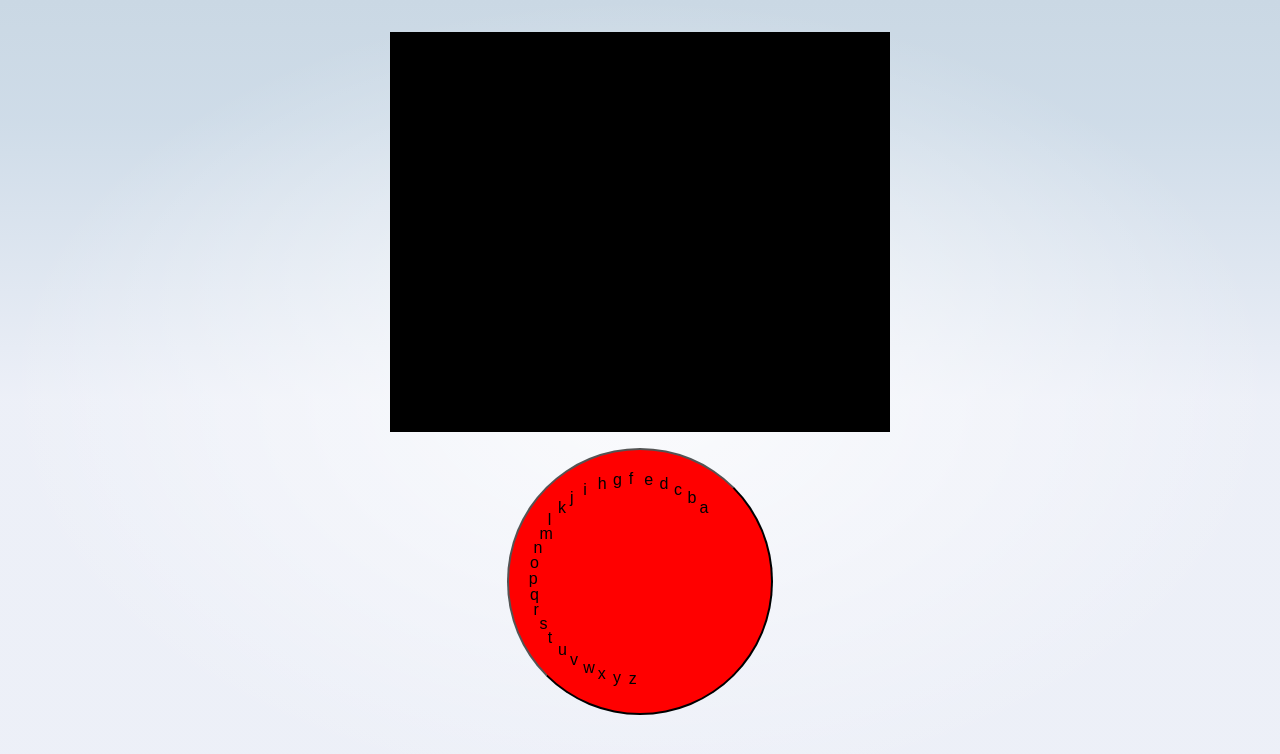
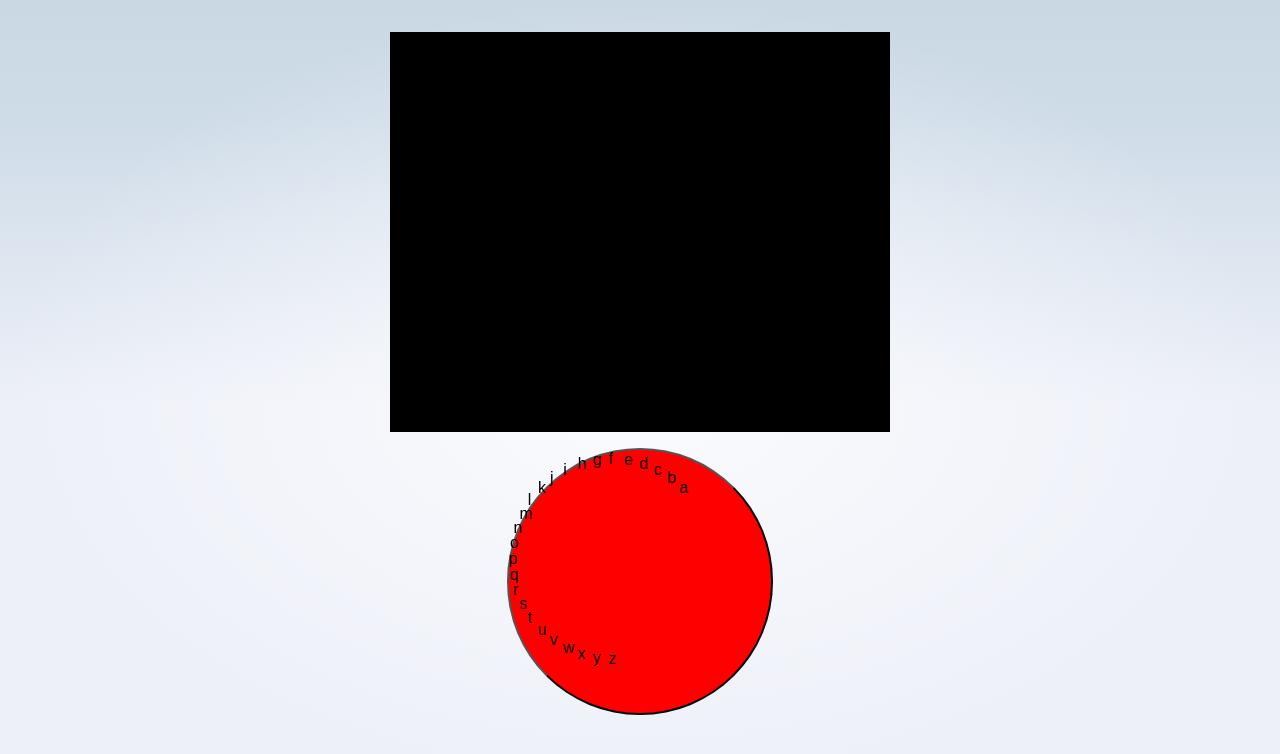
Before and after one commit to CatalinBucuresteanu/Keyboard, a SvelteKit app: page / in a window 1280 px wide. Shown: the top 754 px of the page. Built offline with nearby package versions, Linux system fonts and the light colour scheme.

Commit message:
Paremeterized the width, transformed the alphabet into a variable, used binding istead of query selector,transformed length into a varaible that can be used into both functions

```diff
--- a/src/routes/+page.svelte
+++ b/src/routes/+page.svelte
@@ -5,23 +5,20 @@
 	import { MediaQuery } from "svelte/reactivity";
 
 	import type { ActionData, PageData } from "./$types";
-    // this line is causig an error import { ComSpec } from "$env/static/private";
 
 	interface Props {
 		data: PageData;
 		form: ActionData;
 	}
-	let { data, form = $bindable() }: Props = $props();
+	let { width=200,data, form = $bindable() }: Props = $props();
 
 	/** The current guess */
 	let currentGuess = $state("");
 
 	let shift = $state(false);
 	let capslock = $state(false);
-
-	function update(letter:string) {
-
-		var key =letter;
+	function update(letter: string) {
+		var key = letter;
 
 		if (key === " ") {
 			key = "\u00A0";
@@ -39,53 +36,59 @@
 			shift = false;
 		}
 	}
-
+     let elem;
 	function click(event: MouseEvent) {
 		event.preventDefault();
-		let elem=document.querySelector(".circle");
-		let rect=elem.getBoundingClientRect();
-		let centerX=rect.left+rect.width/2;
-		let centerY=rect.top+rect.height/2;
-		let r=Math.sqrt(((event.clientX-centerX)*(event.clientX-centerX))+((event.clientY-centerY)*(event.clientY-centerY)));
-		let theta=Math.atan2(event.clientY-centerY,event.clientX-centerX);
-		let Quadrant_size=(2*Math.PI)/40;
-		if(theta<0) theta+=2*Math.PI;
-        let Letter_index=Math.floor(theta/Quadrant_size);
-	    if(Letter_index<=34&&Letter_index>=10)
-		 console.log(Letter_index)
+		let rect = elem.getBoundingClientRect();
+		let centerX = rect.left + rect.width / 2;
+		let centerY = rect.top + rect.height / 2;
+		let r = Math.sqrt(
+			(event.clientX - centerX) * (event.clientX - centerX) +
+				(event.clientY - centerY) * (event.clientY - centerY),
+		);
+		let theta = Math.atan2(
+			event.clientY - centerY,
+			event.clientX - centerX,
+		);
+		let Quadrant_size = (2 * Math.PI) / 40;
+		if (theta < 0) theta += 2 * Math.PI;
+		let Letter_index = Math.floor(theta / Quadrant_size);
+		if (Letter_index <= 34 && Letter_index >= 10) console.log(Letter_index);
 	}
-function update1(letter:string){
+	function update1(letter: string) {
 		console.log(letter);
 	}
-
+	let length = 100;
+	let alphabet="zyxwvutsrqponmlkjihgfedcba";
 	function calcx(letter) {
-	var letters ="zyxwvutsrqponmlkjihgfedcba";
-    var letter_index = letters.indexOf(letter)+10
-    var theta = ((2*Math.PI) / 40) * letter_index;
-   var length = 100;// (radius of the circle)
-   var x=length*Math.cos(theta);
+		var letters = alphabet;
+		var letter_index = letters.indexOf(letter) + 10;
+		var theta = ((2 * Math.PI) / 40) * letter_index;
+		var x = length * Math.cos(theta);
 		return x;
 	}
 	function calcy(letter) {
-	var letters ="zyxwvutsrqponmlkjihgfedcba";
-    var letter_index = letters.indexOf(letter)+10
-    var theta = ((2*Math.PI) / 40) * letter_index;
-   var length = 100;// (radius of the circle)
-   var y=length*Math.sin(theta);
+		var letters = alphabet;
+		var letter_index = letters.indexOf(letter) + 10;
+		var theta = ((2 * Math.PI) / 40) * letter_index;
+		var y = length * Math.sin(theta);
 		return y;
 	}
-
 </script>
 
 <p id="screen">{currentGuess}</p>
 
 <div class="controls">
-
 	<div class="keyboard">
-	<button class="circle" onclick={click}>
-
-{#each "abcdefghijklmnopqrstuvwxyz".split('') as item}
-<div onclick={() => update(item)} style="position: absolute; left:{120+calcx(item)}px; top:{120+calcy(item)}px;">{item}</div>
+		<button   style="width: {width}pt;"    class="circle" bind:this={elem} onclick={click}>
+			{#each alphabet.split("") as item}
+				<div
+					onclick={() => update(item)}
+					style="position: absolute; left:{width/2 +
+						calcx(item)}px; top:{width/2 + calcy(item)}px;"
+				>
+					{item}
+				</div>
 			{/each}
 		</button>
 	</div>
@@ -124,14 +127,11 @@ function calcy(letter) {
 		flex: 1;
 	}
 
-	.circle{
+	.circle {
 		position: relative;
-		width: 200pt;
 		aspect-ratio: 1;
 		background-color: red;
 		margin: auto;
 		border-radius: 100%;
 	}
-
-
 </style>
```
Lines whose indentation alone changed are shown as unchanged.
